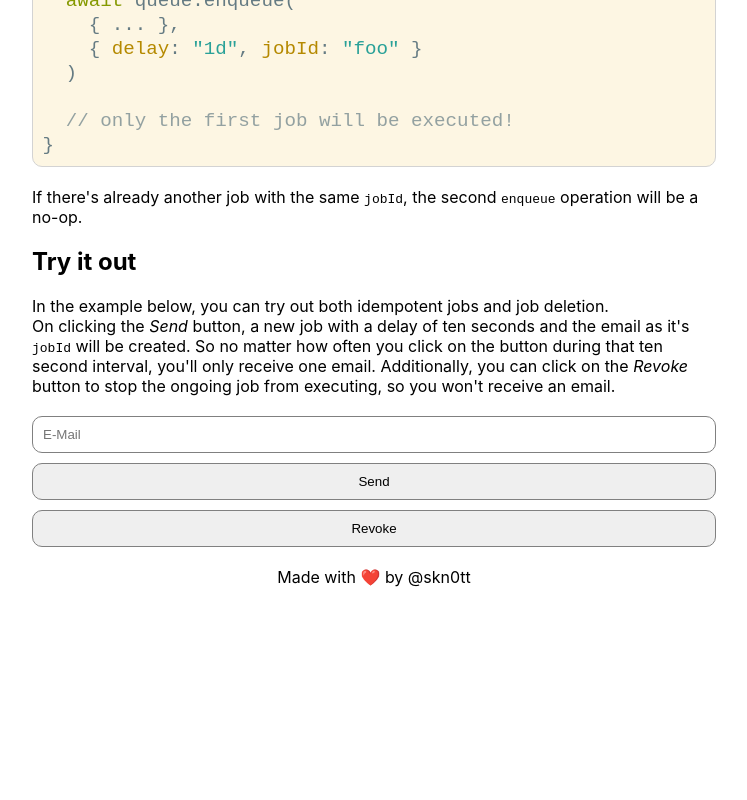
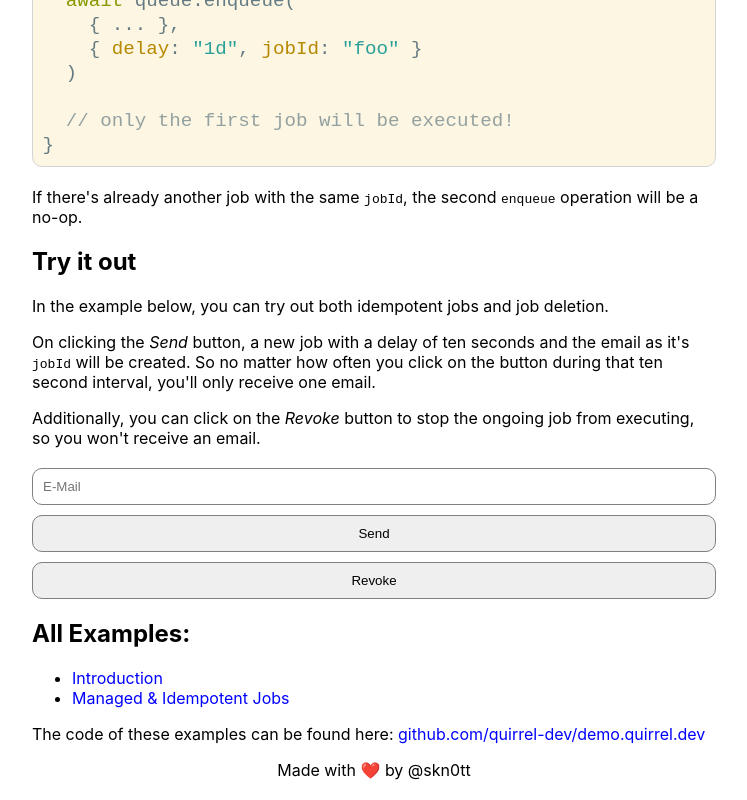
Before and after one commit to quirrel-dev/demo.quirrel.dev, a Next.js app: page /managed in a window 1280 px wide. Shown: the part 895-1695 px from the top of the page, without its empty margins (266-1013 px from the left). Before the commit the page ends 1502 px from the top, so only its background shows below. Built offline with nearby package versions, Linux system fonts and the light colour scheme.

Commit message:
Move common paths into layout

```diff
--- /dev/null
+++ b/layout/Layout.tsx
@@ -0,0 +1,65 @@
+import { PropsWithChildren } from "react";
+import Head from "next/head";
+import styles from "../styles/Home.module.css";
+import Link from "next/link";
+
+export function Layout(props: PropsWithChildren<{}>) {
+  return (
+    <div className={styles.container}>
+      <Head>
+        <title>Quirrel</title>
+        <link rel="icon" href="/favicon.ico" />
+
+        <meta name="twitter:card" content="summary" />
+        <meta name="twitter:site" content="@skn0tt" />
+        <meta
+          name="twitter:title"
+          content="Quirrel, the Task Queueing solution for Vercel x Next.js"
+        />
+        <meta
+          name="twitter:description"
+          content="Quirrel is an easy-to-use task queuing solution for serverless deployments."
+        />
+      </Head>
+
+      <main className={styles.main}>{props.children}</main>
+
+      <h2>All Examples:</h2>
+
+      <ul>
+        <li>
+          <Link href="/">
+            <a style={{ color: "blue" }}>Introduction</a>
+          </Link>
+        </li>
+        <li>
+          <Link href="/managed">
+            <a style={{ color: "blue" }}>Managed & Idempotent Jobs</a>
+          </Link>
+        </li>
+      </ul>
+
+      <p>
+        The code of these examples can be found here:&nbsp;
+        <a
+          href="https://github.com/quirrel-dev/demo.quirrel.dev"
+          target="blank"
+          style={{ color: "blue" }}
+        >
+          github.com/quirrel-dev/demo.quirrel.dev
+        </a>
+      </p>
+
+      <footer className={styles.footer}>
+        Made with ❤️ by&nbsp;
+        <a
+          href="https://twitter.com/skn0tt"
+          alt="Twitter: @skn0tt"
+          target="_blank"
+        >
+          @skn0tt
+        </a>
+      </footer>
+    </div>
+  );
+}
--- a/pages/managed.js
+++ b/pages/managed.js
@@ -3,7 +3,7 @@ import styles from "../styles/Home.module.css";
 import { Light as SyntaxHighligher } from "react-syntax-highlighter";
 import ts from "react-syntax-highlighter/dist/cjs/languages/hljs/typescript";
 import { solarizedLight } from "react-syntax-highlighter/dist/cjs/styles/hljs";
-import Head from "next/head";
+import { Layout } from "../layout/Layout";
 
 SyntaxHighligher.registerLanguage("typescript", ts);
 
@@ -11,24 +11,7 @@ export default function TaskManagement() {
   const [email, setEmail] = useState("");
 
   return (
-    <div className={styles.container}>
-      <Head>
-        <title>Quirrel - Managed Queues</title>
-        <link rel="icon" href="/favicon.ico" />
-
-        <meta name="twitter:card" content="summary" />
-        <meta name="twitter:site" content="@skn0tt" />
-        <meta
-          name="twitter:title"
-          content="Quirrel, the Task Queueing solution for Vercel x Next.js"
-        />
-        <meta
-          name="twitter:description"
-          content="Quirrel is an easy-to-use task queuing solution for serverless deployments."
-        />
-      </Head>
-
-      <main className={styles.main}>
+    <Layout>
       <h1>Advanced Job Options</h1>
 
       <h2>Managed Jobs</h2>
@@ -97,13 +80,16 @@ export default async (req, res) => {
       <p>
         In the example below, you can try out both idempotent jobs and job
         deletion.
-          <br />
+      </p>
+      <p>
         On clicking the <i>Send</i> button, a new job with a delay of ten
-          seconds and the email as it's <code>jobId</code> will be created. So
-          no matter how often you click on the button during that ten second
-          interval, you'll only receive one email. Additionally, you can click
-          on the <i>Revoke</i> button to stop the ongoing job from executing, so
-          you won't receive an email.
+        seconds and the email as it's <code>jobId</code> will be created. So no
+        matter how often you click on the button during that ten second
+        interval, you'll only receive one email.
+      </p>
+      <p>
+        Additionally, you can click on the <i>Revoke</i> button to stop the
+        ongoing job from executing, so you won't receive an email.
       </p>
       <form
         className={styles.form}
@@ -152,18 +138,6 @@ export default async (req, res) => {
           Revoke
         </button>
       </form>
-      </main>
-
-      <footer className={styles.footer}>
-        Made with ❤️ by&nbsp;
-        <a
-          href="https://twitter.com/skn0tt"
-          alt="Twitter: @skn0tt"
-          target="_blank"
-        >
-          @skn0tt
-        </a>
-      </footer>
-    </div>
+    </Layout>
   );
 }
```
Also changed, not shown: pages/index.js (+7 -34 lines). Lines whose indentation alone changed are shown as unchanged.
